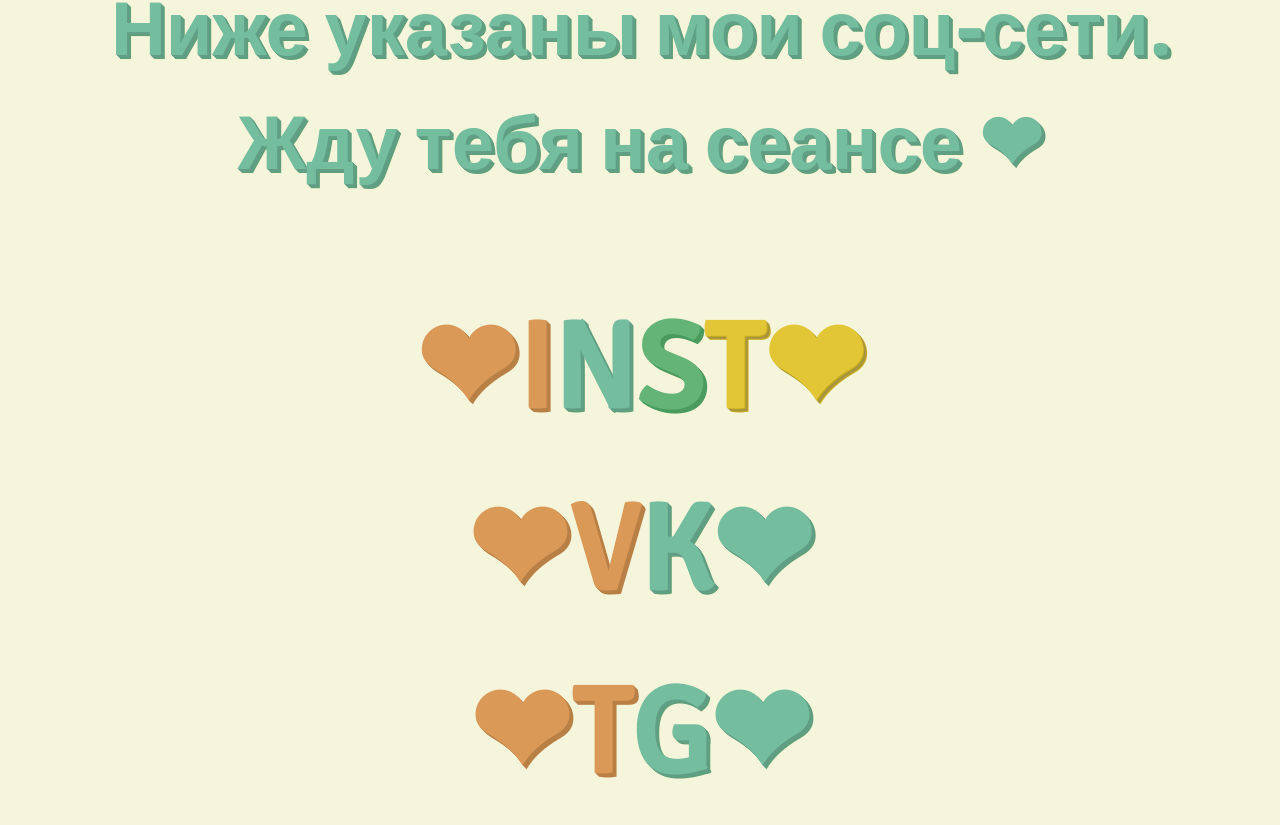
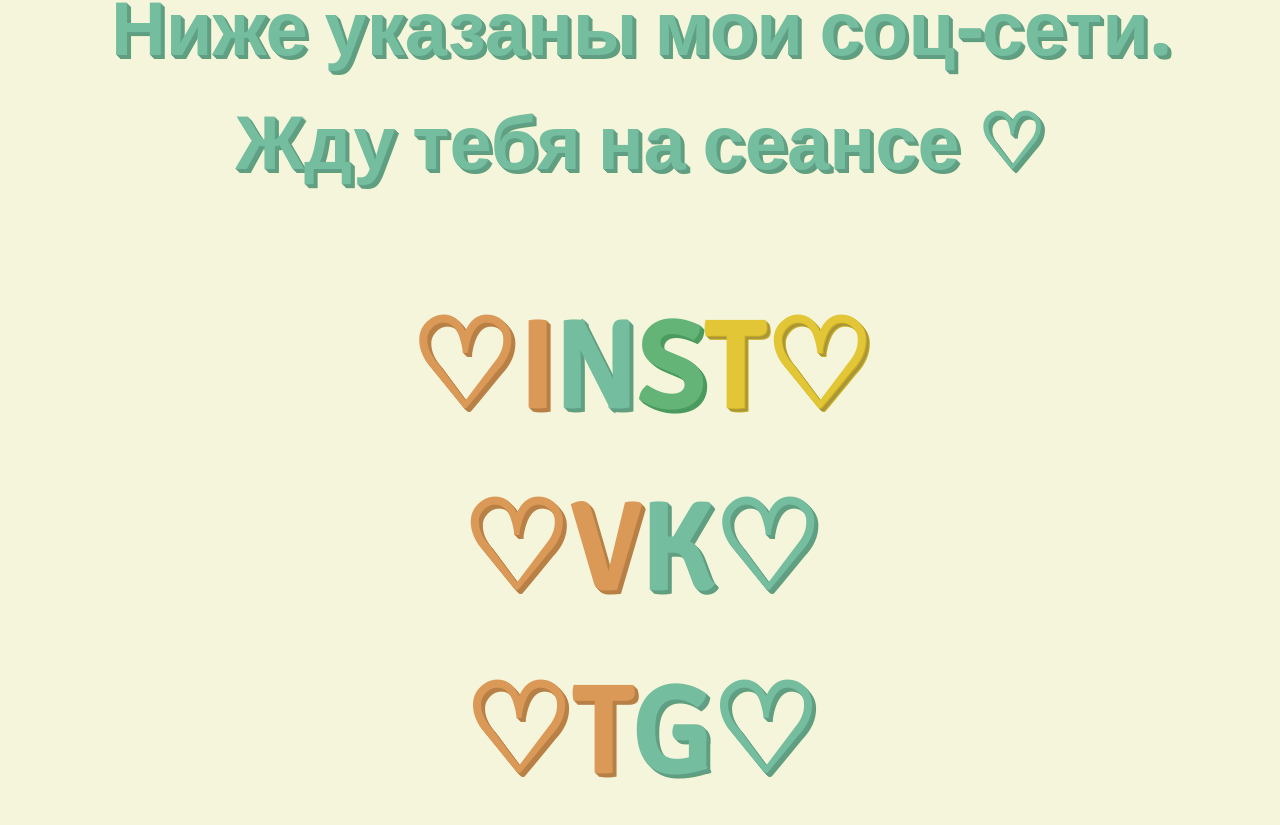
Before and after one commit to Nubikk/Ann_site, a plain HTML site: page index.html in a window 1280 px wide. Shown: the part 546-1371 px from the top of the page. Drawn offline with Linux system fonts and the light colour scheme.

Commit message:
Update index.html
another hearts

```diff
--- a/index.html
+++ b/index.html
@@ -72,20 +72,20 @@
         Люблю: цветочки &#10047;, котиков &#128008; и тыкать
         в людей иголкой.</br>
         Ниже указаны мои соц-сети.</br>
-        Жду тебя на сеансе &#10084;
+        Жду тебя на сеансе &#9825;
     </p>
 
     <a href='https://instagram.com/when_both_our_cars_collide?igshid=YTQwZjQ0NmI0OA%3D%3D&utm_source=qr'>
-    <span>&#10084;I</span><span>N</span><span>S</span><span>T&#10084;</span>
-    </a> </br>
+    <span>&#9825;I</span><span>N</span><span>S</span><span>T&#9825;</span>
+    </a></br>
 
 
     <a href='https://vk.com/miortvaiadusha'>
-    <span>&#10084;V</span><span>K&#10084;</span>
-        </a> </br>
+    <span>&#9825;V</span><span>K&#9825;</span>
+        </a></br>
 
     <a href='https://t.me/DeadSoul_Tattoo'>
-    <span>&#10084;T</span><span>G&#10084;</span>
+    <span>&#9825;T</span><span>G&#9825;</span>
         </a>
 </h1>
 </body>
```
